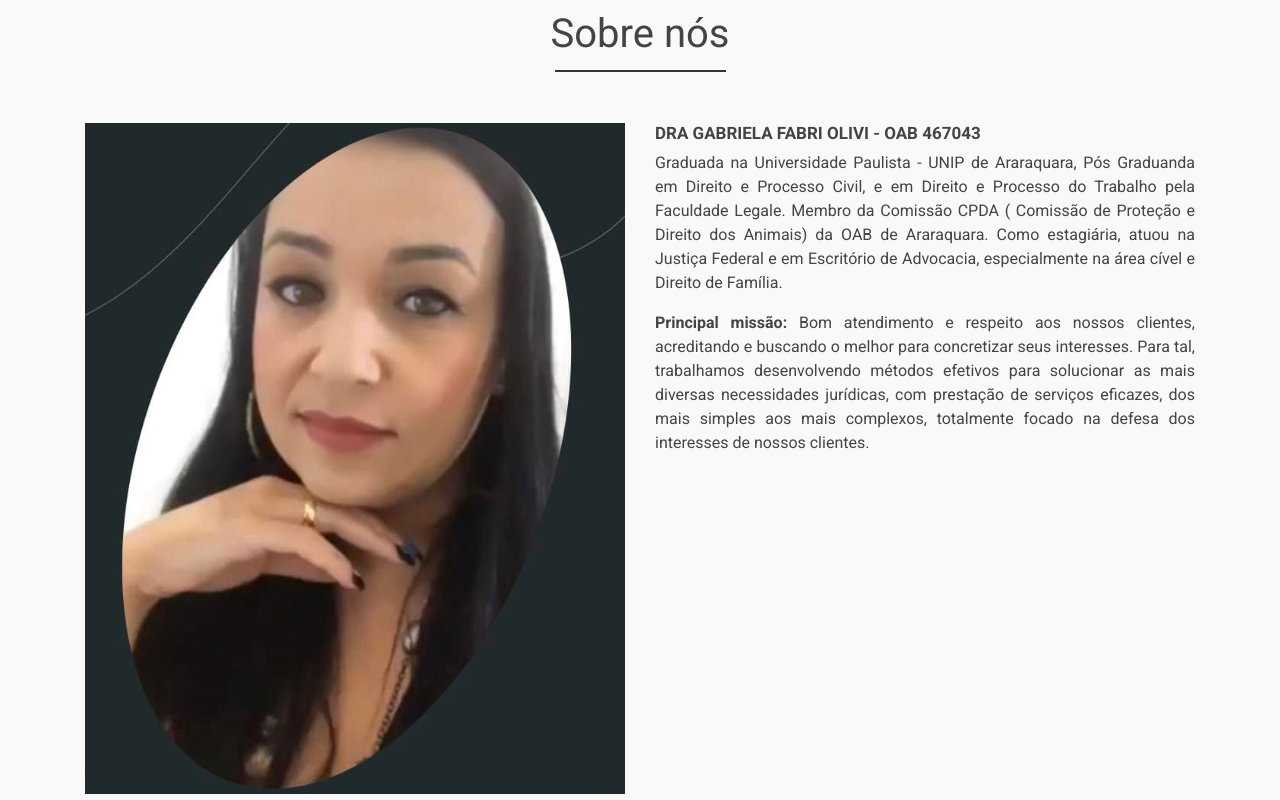
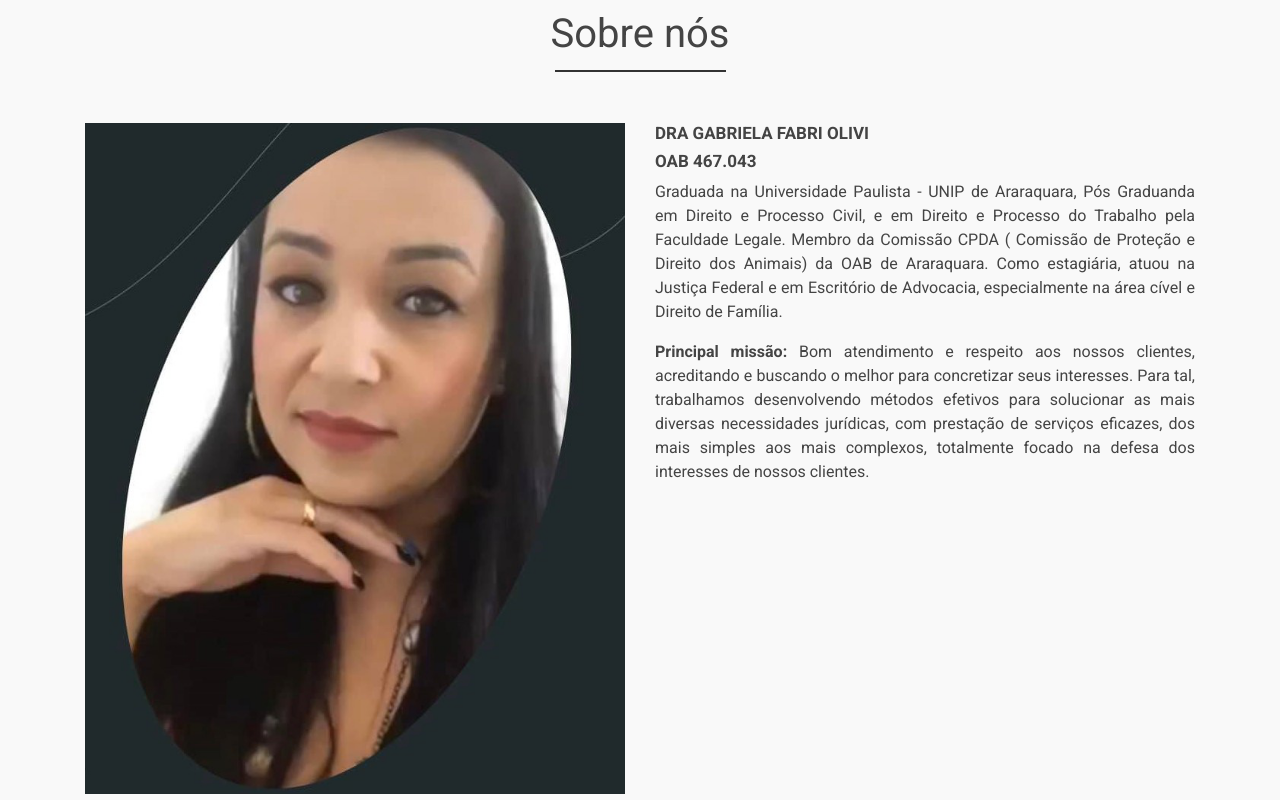
Before and after one commit to luizhenriqueolivi/olivi_advocacia, a plain HTML site: page index.html in a window 1280 px wide. Shown: the part 1140-1940 px from the top of the page. Drawn offline with nearby package versions, Linux system fonts and the light colour scheme; a script that the page names is missing.

Commit message:
Add files via upload

```diff
--- a/css/styles.css
+++ b/css/styles.css
@@ -103,6 +103,7 @@ header, .navbar {
   color: #444;
   font-size: 16px;
   text-align: justify;
+
 }
 
 /* Área de atuação */
@@ -283,11 +284,13 @@ header, .navbar {
 #copy-area .container p {
   margin-bottom: 0;
   color: #444;
+  text-align: center;
 }
 
 #copy-area .container a {
   font-weight: bold;
   color: #444;
+
 }
 
 #copy-area .container a:hover {
--- a/index.html
+++ b/index.html
@@ -95,7 +95,8 @@
                 <img class="img-fluid" src="img/gabi.png" alt="Dra. Gabriela Fabri Olivi">
               </div>
               <div class="col-md-6">
-                <h3 class="about-title">Dra Gabriela Fabri Olivi - OAB 467043</h3>
+                <h3 class="about-title">Dra Gabriela Fabri Olivi</h3>
+                <h3 class="about-title">OAB 467.043</h3>
                 <p>Graduada na Universidade Paulista - UNIP de Araraquara, Pós Graduanda em Direito  e Processo Civil, e em Direito e Processo do Trabalho pela Faculdade Legale. Membro da Comissão CPDA ( Comissão de Proteção e Direito dos Animais) da OAB de Araraquara. Como estagiária, atuou na Justiça Federal e em Escritório de Advocacia, especialmente na área cível e Direito de Família.</p>
                 <p><strong>Principal missão:</strong> Bom atendimento e respeito aos nossos clientes, acreditando e buscando o melhor para concretizar seus interesses. Para tal, trabalhamos desenvolvendo métodos efetivos para solucionar as mais diversas necessidades jurídicas, com prestação de serviços eficazes, dos mais simples aos mais complexos, totalmente focado na defesa dos interesses de nossos clientes.</p>
               </div>
```
